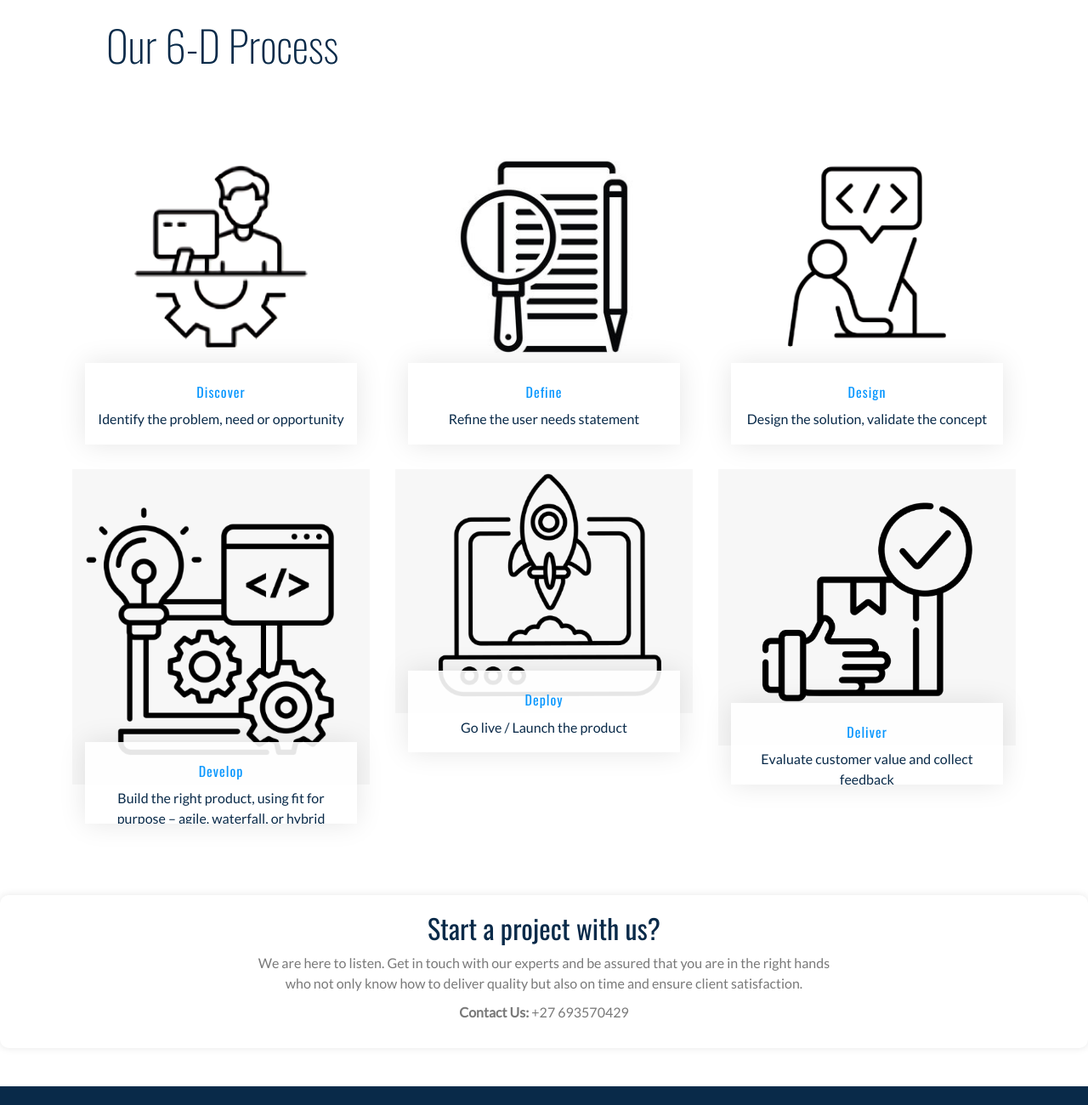
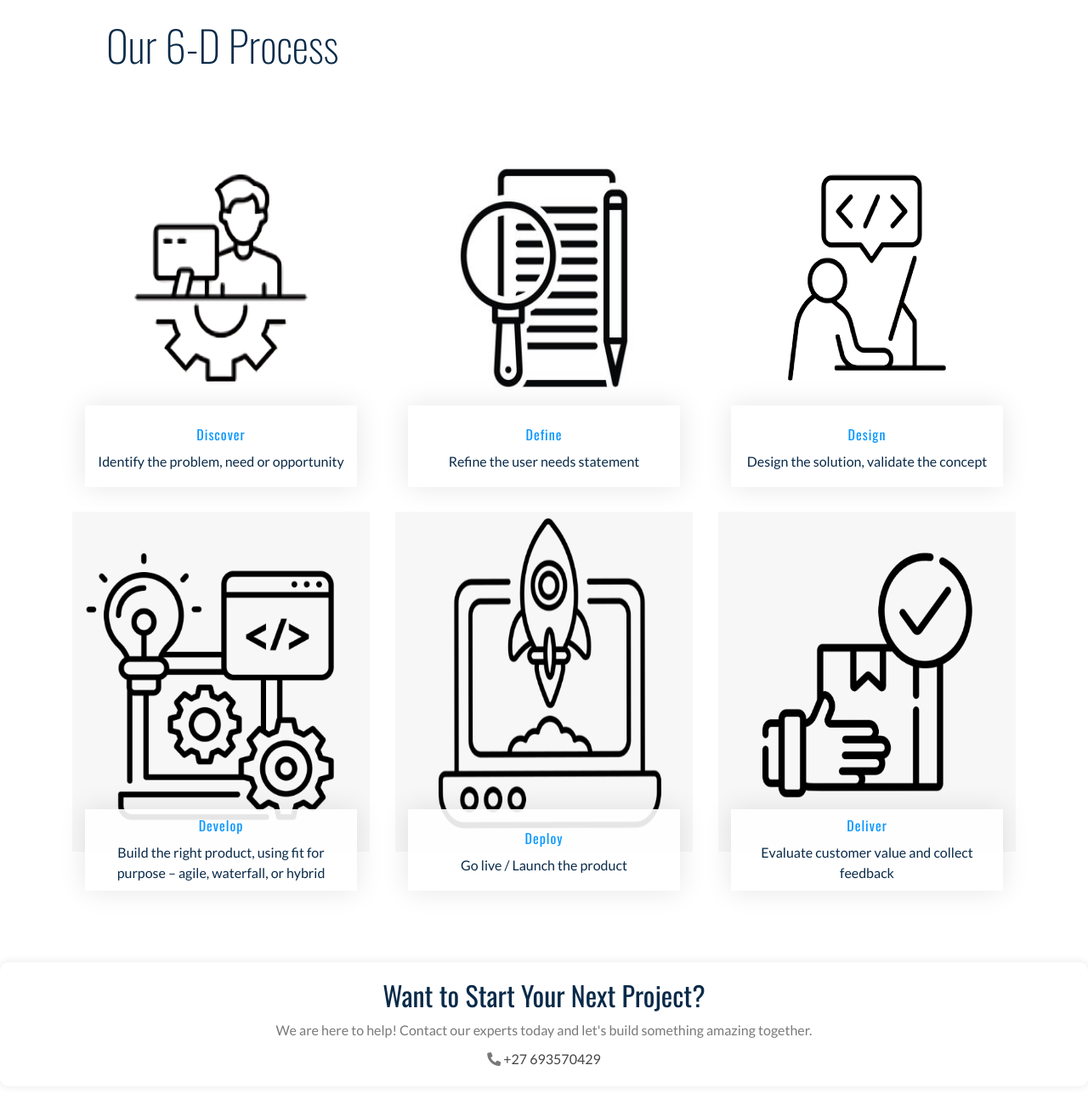
Before and after one commit to NV18Codes/FORTYFIV3, a plain HTML site: page about.html in a window 1280 px wide. Shown: the part 1420-2720 px from the top of the page at 85% size. Drawn offline with nearby package versions, Linux system fonts and the light colour scheme.

Commit message:
about add

```diff
--- a/about.html
+++ b/about.html
@@ -126,15 +126,12 @@
                 </div>
                 <div class="about-text">
                     <p>
-                            We are a fast-growing IT Company that provides holistic IT solutions to businesses across
-                            geographies
+                        We are a fast-growing IT Company that provides holistic IT solutions to businesses across geographies
                     </p>
                     <p>
-                            Our mission is to nurture a culture that inspires innovation and encourages creative
-                            thinking. We strive to build an environment where challenges are embraced, boundaries are
-                            pushed, and our teams are empowered to achieve remarkable results consistently.
+                        Our mission is to nurture a culture that inspires innovation and encourages creative thinking. We strive to build an environment where challenges are embraced, boundaries are pushed, and our teams are empowered to achieve remarkable results consistently.
                     </p>
-                        <a class="btn" href="">Learn More</a>
+                    <!-- <a class="btn" href="">Learn More</a> -->
                 </div>
             </div>
         </div>
@@ -146,13 +143,11 @@
 <div class="containerr">
     <div class="sectionn">
         <h2>Who Are We</h2>
-            <p>We are a winning team, capable of handling a wide variety of software development projects and solving
-                business problems.</p>
+        <p>We are a winning team, capable of handling a wide variety of software development projects and solving business problems.</p>
     </div>
     <div class="sectionn">
         <h2>Our Mission</h2>
-            <p>Creating a culture that fosters an environment where creativity and problem-solving thrive, empowering
-                our teams to challenge limits and consistently deliver extraordinary outcomes.</p>
+        <p>Creating a culture that fosters an environment where creativity and problem-solving thrive, empowering our teams to challenge limits and consistently deliver extraordinary outcomes.</p>
     </div>
     <div class="sectionn">
         <h2>What We Do</h2>
@@ -183,8 +178,7 @@
                     <h2>Why Choose Us?</h2>
                 </div>
                 <p>
-                        For us, trust is the foundation of a successful and long-lasting relationship. So we do
-                        everything it takes to build it.
+                    For us, trust is the foundation of a successful and long-lasting relationship. So we do everything it takes to build it.
                 </p>
                 <div class="row counters">
                     <div class="col-6">
@@ -233,7 +227,7 @@
             <div class="col-lg-4 col-md-6">
                 <div class="team-item">
                     <div class="team-img">
-                            <img src="img/discover.png" alt="6d Image">
+                        <img src="img/discover.png" alt="6d Image" style="height: 25em;">
                     </div>
                     <div class="team-text">
                         <h2>Discover</h2>
@@ -244,7 +238,7 @@
             <div class="col-lg-4 col-md-6">
                 <div class="team-item">
                     <div class="team-img">
-                            <img src="img/define.jpg" alt="Team Image">
+                        <img src="img/define.jpg" alt="Team Image" style="height: 25em;">
                     </div>
                     <div class="team-text">
                         <h2>Define</h2>
@@ -255,7 +249,7 @@
             <div class="col-lg-4 col-md-6">
                 <div class="team-item">
                     <div class="team-img">
-                            <img src="img/design.png" alt="Team Image">
+                        <img src="img/design.png" alt="Team Image" style="height: 25em;">
                     </div>
                     <div class="team-text">
                         <h2>Design</h2>
@@ -266,9 +260,9 @@
             <div class="col-lg-4 col-md-6">
                 <div class="team-item">
                     <div class="team-img">
-                            <img src="img/develop.png" alt="Team Image">
+                        <img src="img/develop.png" alt="Team Image" style="height: 25em;">
                     </div>
-                        <div class="team-text">
+                    <div class="team-text" style="padding:10px;">
                         <h2>Develop</h2>
                         <p>Build the right product, using fit for purpose – agile, waterfall, or hybrid </p>
                     </div>
@@ -277,7 +271,7 @@
             <div class="col-lg-4 col-md-6">
                 <div class="team-item">
                     <div class="team-img">
-                            <img src="img/deploy.png" alt="Team Image">
+                        <img src="img/deploy.png" alt="Team Image" style="height: 25em;">
                     </div>
                     <div class="team-text">
                         <h2>Deploy</h2>
@@ -288,9 +282,9 @@
             <div class="col-lg-4 col-md-6">
                 <div class="team-item">
                     <div class="team-img">
-                            <img src="img/deliver.png" alt="Team Image">
+                        <img src="img/deliver.png" alt="Team Image" style="height: 25em;">
                     </div>
-                        <div class="team-text">
+                    <div class="team-text" style="padding:10px;">
                         <h2>Deliver</h2>
                         <p>Evaluate customer value and collect feedback</p>
                     </div>
@@ -301,15 +295,18 @@
 </div>
 <!-- 6d End -->
 
-    <!-- contact  start -->
+<!-- contact  start 📞-->
 <div class="contactt">
-        <h2>Start a project with us?</h2>
-        <p>We are here to listen. Get in touch with our experts and be assured that you are in the right hands <br> who
-            not only know how to deliver quality but also on time and ensure client satisfaction.</p>
-        <p><strong>Contact Us:</strong> +27 693570429</p>
+    <div class="cta-container">
+        <div class="cta-text">
+            <h2>Want to Start Your Next Project?</h2>
+            <p>We are here to help! Contact our experts today and let's build something amazing together.</p>
+        </div>
+        <i class="fa fa-phone-alt"></i>
+        <a href="tel:+27693570429" class="cta-button"> +27 693570429</a>
+    </div>
 </div>
 <!-- contact end -->
-
 
     <!-- Footer Start -->
     <div class="footer">
--- a/css/style.css
+++ b/css/style.css
@@ -810,31 +810,34 @@ a:focus {
     margin: 0;
 }
 
-/* body {
-    font-family: Arial, sans-serif;
-    margin: 0;
-    padding: 20px;
-    background-color: #f4f4f4;
-} */
+/* about content */
 .containerr {
     display: flex;
     justify-content: space-between;
     gap: 20px;
     margin: 40px;
 }
-
 .sectionn {
     background: white;
     padding: 20px;
     border-radius: 10px;
     box-shadow: 0 0 10px rgba(120, 36, 36, 0.1);
     flex: 1;
-}
-
+    box-shadow: 0 4px 6px rgba(0, 0, 0, 0.5);
+    transition: transform 0.3s ease-in-out, box-shadow 0.3s ease-in-out;
+    opacity: 0.9;
+    cursor: pointer;
+}
 .sectionn h2 {
     color: #190d49;
     margin-top: 0;
 }
+.containerr:hover .sectionn {
+    transform: scale(1);
+    opacity: 1;
+    position: relative;
+}
+/* about content */
 
 .contactt {
     text-align: center;
@@ -844,7 +847,6 @@ a:focus {
     border-radius: 10px;
     box-shadow: 0 0 10px rgba(0, 0, 0, 0.1);
 }
-
 .contactt p {
     margin: 10px 0;
 }
```
Lines whose indentation alone changed are shown as unchanged.
